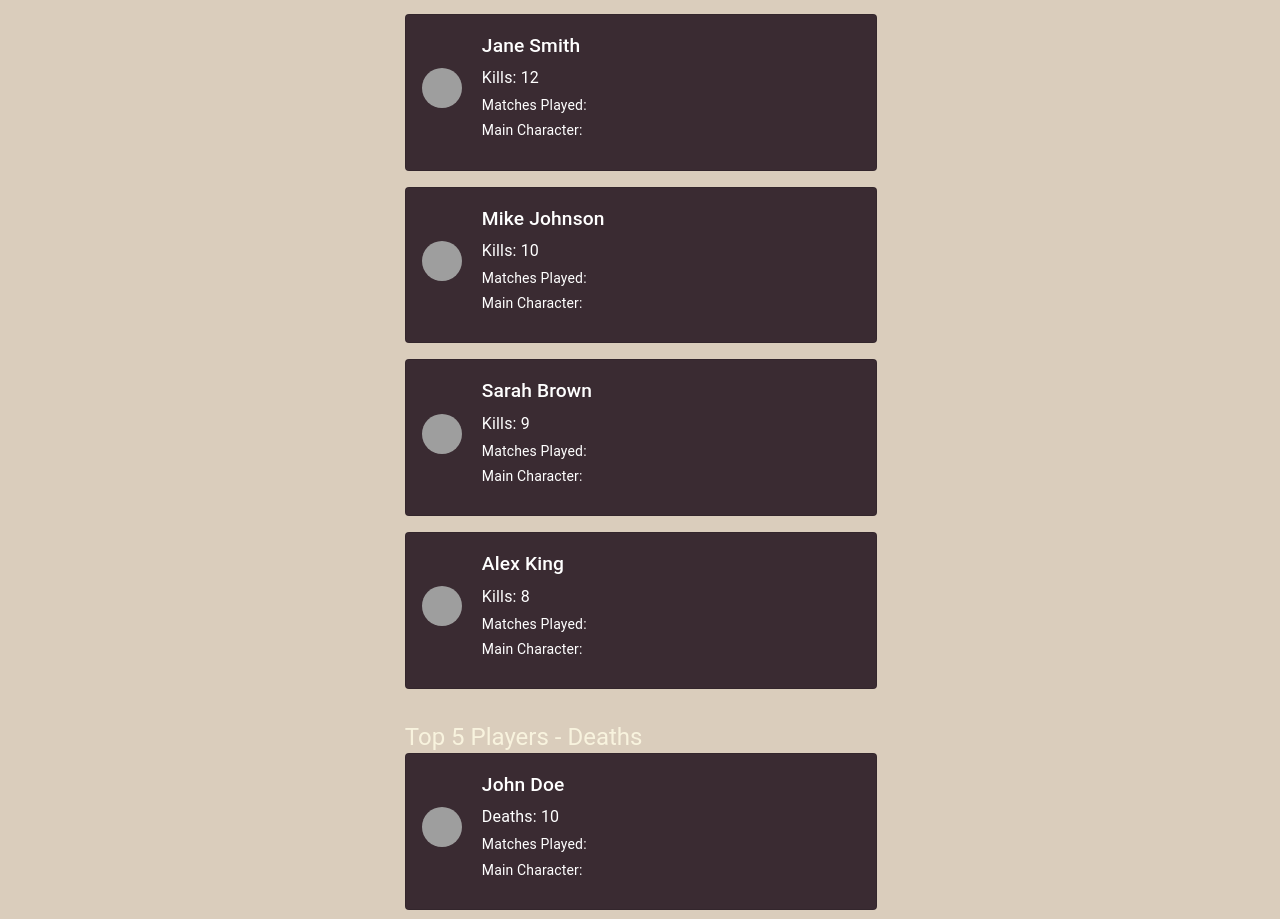
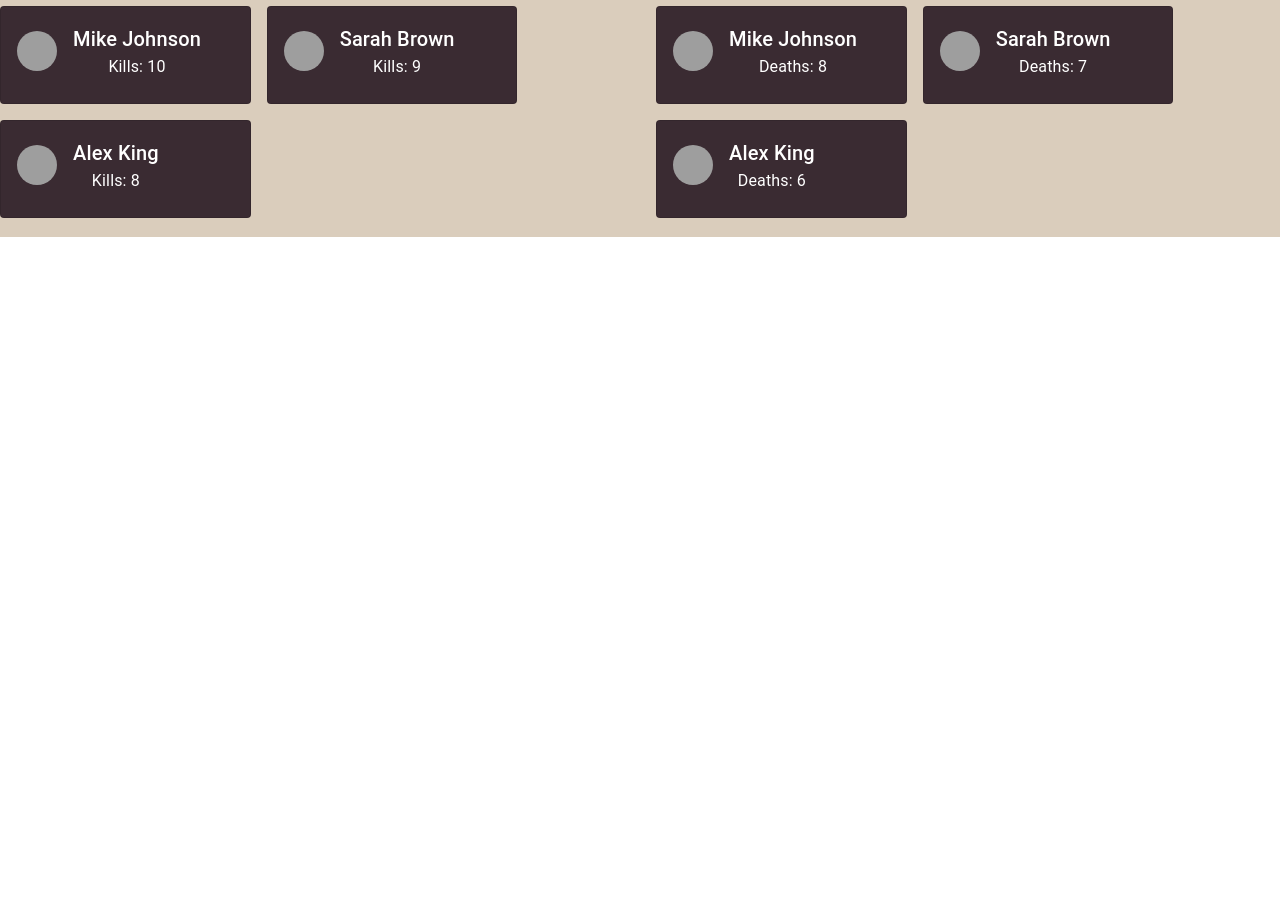
Before and after one commit to benha04/hack, a React (Create React App) app: page / in a window 1280 px wide. Shown: the part 633-1552 px from the top of the page. After the commit the page ends 870 px from the top, so only its background shows below. Built offline with nearby package versions, Linux system fonts and the light colour scheme; grey boxes are pictures that could not be loaded.

Commit message:
tried to add grids into css

```diff
--- a/src/components/home/home.jsx
+++ b/src/components/home/home.jsx
@@ -1,32 +1,24 @@
 import React, { useState, useEffect } from 'react';
-import Box from '@mui/material/Box';
-import CardActions from '@mui/material/CardActions';
-import Button from '@mui/material/Button';
+import { Grid, Card, CardContent, Typography, Avatar } from '@mui/material';
 import '../../App.css';
 import './home.css';
-import { Grid, Card, CardContent, Typography, Avatar } from '@mui/material';
 
+// Card content for Best KDA Player
 const card = (
   <React.Fragment>
     <CardContent>
-
       <h5>Best KDA Player</h5>
       <h6>Player name </h6>
-
     </CardContent>
-
   </React.Fragment>
 );
 
-
 const Home = () => {
-    // State for top killers and top deaths
   const [topKillers, setTopKillers] = useState([]);
   const [topDeaths, setTopDeaths] = useState([]);
 
   // Simulating async data fetching
   const fetchPlayerData = async () => {
-    // Assume these are fetched from Firestore or another API/database
     const fetchedKillers = [
       { name: 'John Doe', kills: 15, img: '/images/player.jpg' },
       { name: 'Jane Smith', kills: 12, img: '/images/player.jpg' },
@@ -46,95 +38,64 @@ const Home = () => {
     // Simulate delay
     await new Promise((resolve) => setTimeout(resolve, 1000));
 
-    // Set the fetched data to state
     setTopKillers(fetchedKillers);
     setTopDeaths(fetchedDeaths);
   };
 
-  // Fetch data on component mount
   useEffect(() => {
     fetchPlayerData();
   }, []);
-  const [collectionNames, setCollectionNames] = useState([]);
-
-  useEffect(() => {
-    async function fetchData() {
-      try {
-        // Import the module dynamically
-        const module = await import('../../server/connect.cjs');
-        console.log('Module:', module); // Debugging statement
-
-        // Access the named export from the default property
-        const getCollections = module.default ? module.default.getCollections : module.getCollections;
-        console.log('getCollections:', getCollections); // Debugging statement
-
-        // Ensure getCollections is a function
-        if (typeof getCollections !== 'function') {
-          throw new Error('getCollections is not a function, type: ' + typeof getCollections);
-        }
-
-        const collections = await getCollections();
-        console.log('Fetched collections:', collections); // Debugging statement
-
-        setCollectionNames(collections.map(collection => collection.s.namespace.collection));
-      } catch (error) {
-        console.error('Error fetching collections:', error);
-      }
-    }
-
-    fetchData();
-  }, []);
-
-  console.log('Rendering collection names:', collectionNames); // Debugging statement
 
   return (
     <div className="home-container">
       <h1 className="gobbler-heading">Gobbler Gauntlet</h1>
-      <Card variant="outlined" sx={{ backgroundColor: '#3A2B32', color: '#333' }}>
+
+      {/* Best KDA Player Card */}
+      <Card variant="outlined" sx={{ backgroundColor: '#3A2B32', color: '#333', marginBottom: 4 }}>
         {card}
       </Card>
-      <Grid container spacing={2} className="main-grid">
-        {/* Full-width cards */}
-        <Grid item xs={12}>
+
+      {/* Top Killers and Deaths Grid */}
+      <Grid container spacing={4}>
+
+        {/* Top 5 Players - Kills Section */}
+        <Grid item xs={12} md={6}>
           <Typography variant="h5" className="section-title">Top 5 Players - Kills</Typography>
+          <Grid container spacing={2}>
             {topKillers.map((player, index) => (
-            <Card
-              key={index}
-              variant="outlined"
-              sx={{ backgroundColor: '#3A2B32', color: '#333', marginBottom: 2, width: '100%' }} // Full width of the grid
-            >
-              <CardContent className="player-card-content" sx={{ display: 'flex', alignItems: 'center' }}>
-                <Avatar className="player-avatar" src={player.img} alt={`${player.name} Image`} />
-                <div className="player-info" style={{ flexGrow: 1 }}>
+              <Grid item xs={12} sm={6} lg={5} key={index}>
+                <Card variant="outlined" sx={{ backgroundColor: '#3A2B32', color: '#333' }}>
+                  <CardContent sx={{ display: 'flex', alignItems: 'center' }}>
+                    <Avatar src={player.img} alt={`${player.name} Image`} />
+                    <div style={{ marginLeft: '16px' }}>
                       <Typography variant="h6" sx={{ color: '#fff' }}>{player.name}</Typography>
                       <Typography variant="body1" sx={{ color: '#fff' }}>Kills: {player.kills}</Typography>
-                  <Typography variant="body2" sx={{ color: '#fff' }}>Matches Played: {player.matchesPlayed}</Typography>
-                  <Typography variant="body2" sx={{ color: '#fff' }}>Main Character: {player.character}</Typography>
                     </div>
                   </CardContent>
                 </Card>
+              </Grid>
             ))}
           </Grid>
+        </Grid>
 
-        <Grid item xs={12}>
+        {/* Top 5 Players - Deaths Section */}
+        <Grid item xs={12} md={6}>
           <Typography variant="h5" className="section-title">Top 5 Players - Deaths</Typography>
+          <Grid container spacing={2}>
             {topDeaths.map((player, index) => (
-            <Card
-              key={index}
-              variant="outlined"
-              sx={{ backgroundColor: '#3A2B32', color: '#333', marginBottom: 2, width: '100%' }} // Full width of the grid
-            >
-              <CardContent className="player-card-content" sx={{ display: 'flex', alignItems: 'center' }}>
-                <Avatar className="player-avatar" src={player.img} alt={`${player.name} Image`} />
-                <div className="player-info" style={{ flexGrow: 1 }}>
+              <Grid item xs={12} sm={6} lg={5} key={index}>
+                <Card variant="outlined" sx={{ backgroundColor: '#3A2B32', color: '#333' }}>
+                  <CardContent sx={{ display: 'flex', alignItems: 'center' }}>
+                    <Avatar src={player.img} alt={`${player.name} Image`} />
+                    <div style={{ marginLeft: '16px' }}>
                       <Typography variant="h6" sx={{ color: '#fff' }}>{player.name}</Typography>
                       <Typography variant="body1" sx={{ color: '#fff' }}>Deaths: {player.deaths}</Typography>
-                  <Typography variant="body2" sx={{ color: '#fff' }}>Matches Played: {player.matchesPlayed}</Typography>
-                  <Typography variant="body2" sx={{ color: '#fff' }}>Main Character: {player.character}</Typography>
                     </div>
                   </CardContent>
                 </Card>
+              </Grid>
             ))}
+          </Grid>
         </Grid>
       </Grid>
     </div>
```
Lines whose indentation alone changed are shown as unchanged.
